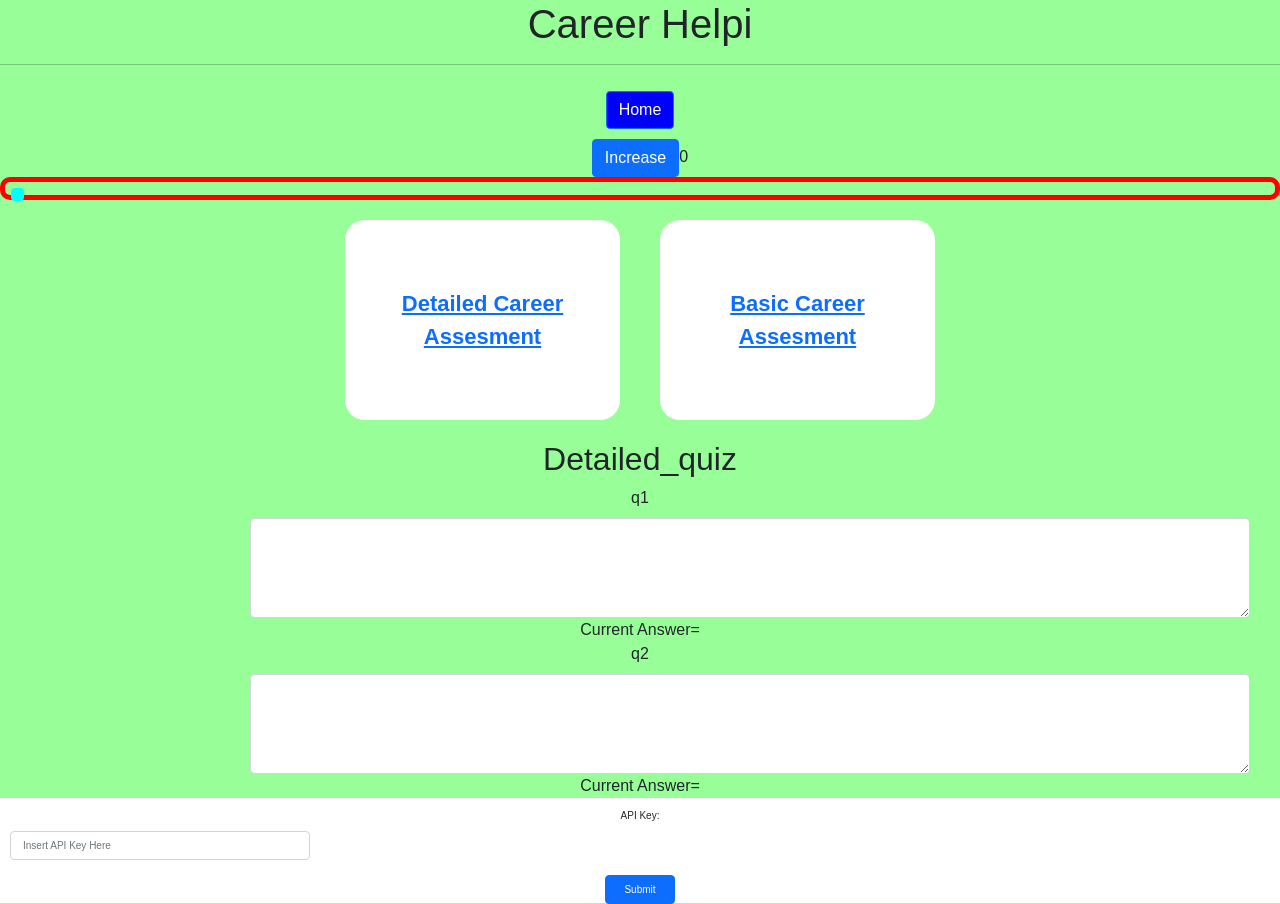
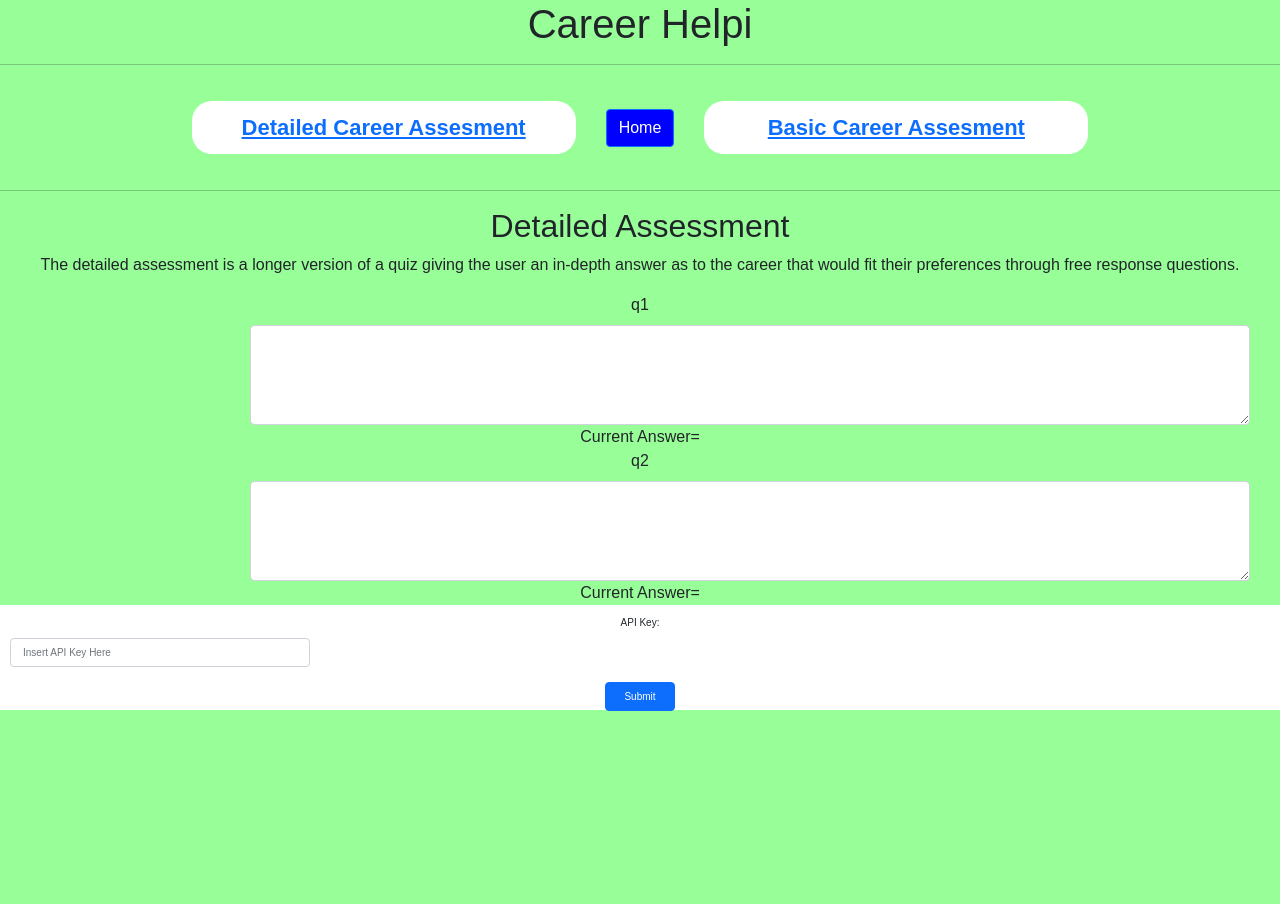
Before and after one commit to ColinB777/FinalProject, a React (Create React App) app: page /detailed_quiz in a window 1280 px wide. After the commit the page ends 800 px from the top, so only its background shows below. Built offline with nearby package versions, Linux system fonts and the light colour scheme.

Commit message:
Merge from main

```diff
--- a/src/App.css
+++ b/src/App.css
@@ -36,12 +36,10 @@
 }
 
 .Career-Btn{
-
-  width:275px;
-  height: 200px;
+  width:30%;
+  height: 10%;
   background:white;
   margin:20px;
-  /*background: linear-gradient(90deg, rgba(29,147,50,1) 0%, rgba(5,149,32,1) 19%, rgba(5,149,32,1) 89%, rgba(29,147,50,1) 100%);*/
   padding:10px;
   font-size: 22px;
   font-weight:bold;
@@ -50,6 +48,10 @@
   align-items: auto;
   border-radius: 20px;
   border:none;
+}
+
+.Career-Btn:hover{
+  color:#282c34;
 }
 
 hr{
@@ -110,3 +112,9 @@ footer{
   font-size: 10px;
   text-align:center;
 }
+
+#menu-bar{
+  position:fixed;
+  top:0;
+  width:100%;
+}
--- a/src/App.tsx
+++ b/src/App.tsx
@@ -43,31 +43,30 @@ export function App() {
         <hr></hr>
       </header>
 
-      <div>
-      <Button type="button" style={{background:'blue', margin:10}} onClick={testButtonPrint}> Home</Button>
-      </div>
 
-
+      {/*
       <Button onClick={() => setBar(barState + 25)}> Increase</Button>
       <span>{barState} </span>
       <div id="bar">
         <div className="progress" style={{width: barState}}></div>
       </div>
-
+      */}
       <div style={{alignItems:'center'}}>
 
-
-      <div>
+      <div className = 'menu bar'>
       <Button className = "Career-Btn">
       <Link to="/detailed_quiz">Detailed Career Assesment</Link>
       </Button>
+
+
+      <Button type="button" style={{background:'blue', margin:10}} onClick={testButtonPrint}> Home</Button>
 
 
       <Button className = "Career-Btn" >
       <Link to="/basic_quiz">Basic Career Assesment</Link>
       </Button>
       </div>
-
+<hr></hr>
       </div>
 
 
--- a/src/Detailed.tsx
+++ b/src/Detailed.tsx
@@ -20,7 +20,8 @@ export function Detailedquiz() {
     //displays the questions and a text input box to each to answer them
     //using map function
     return(<div>
-      <h2>Detailed_quiz</h2>
+      <h2>Detailed Assessment</h2>
+      <p>The detailed assessment is a longer version of a quiz giving the user an in-depth answer as to the career that would fit their preferences through free response questions.</p>
       {qList.map((question:Question,i:number) =>(
       <FormGroup>
       <Form.Label>{question.body}</Form.Label>
--- a/src/simpleInterface.tsx
+++ b/src/simpleInterface.tsx
@@ -24,6 +24,9 @@ export function SimpleInterface(): React.JSX.Element {
     return (
         <div>
             <div id = "firstSet">
+            <h1>Basic Assessment</h1>
+            <p>The basic career assessment is a compact, quicker version of the quiz which will allow users to get a narrowed down answer based on the preferences of the user through multiple choice.</p>
+
                 <h4>Question 1</h4>
                 {firstAnswers.map((Answer: string, i) => (
                     <Form.Check
```
